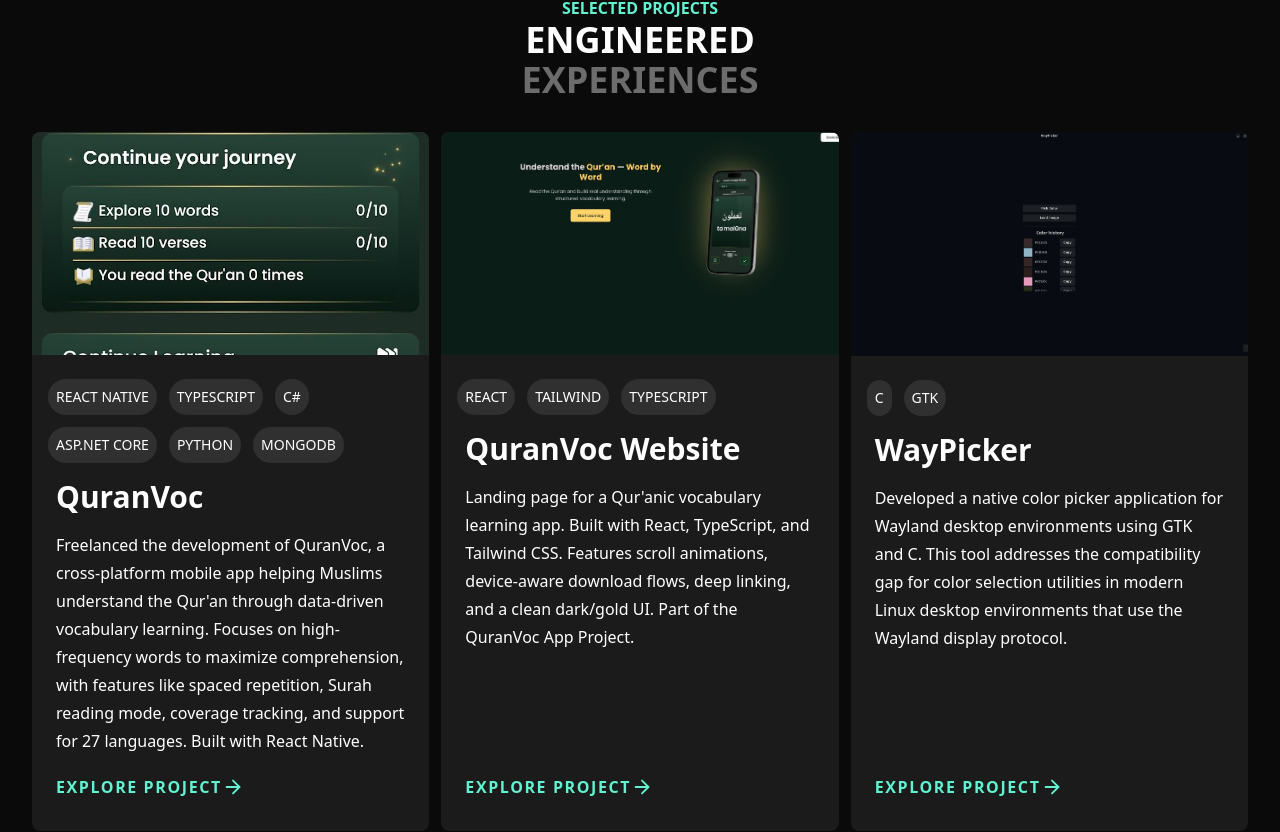
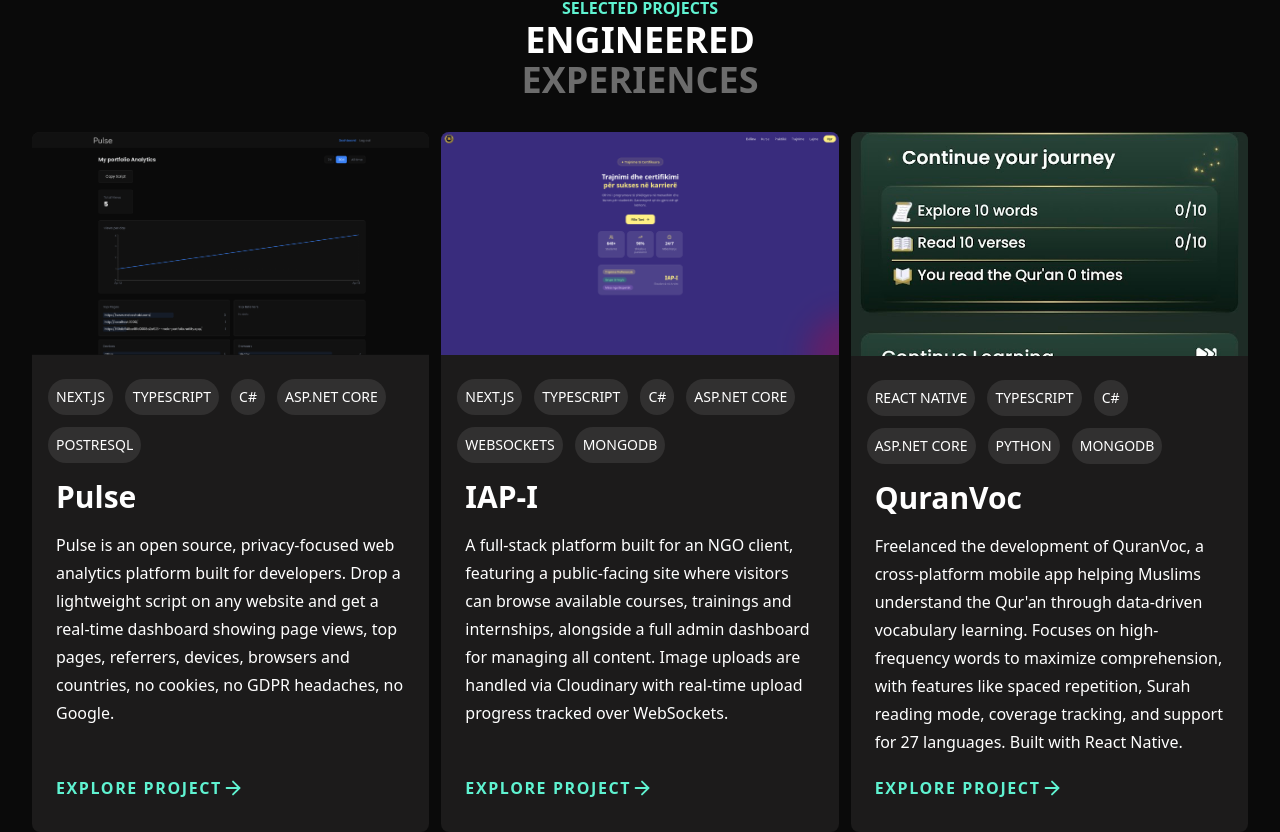
Before and after one commit to melosshabi/Portfolio, a Next.js app: page / in a window 1280 px wide. Shown: the part 780-1612 px from the top of the page. Built offline with nearby package versions, Linux system fonts and the light colour scheme.

Commit message:
Added new projects

```diff
--- a/app/page.tsx
+++ b/app/page.tsx
@@ -1,4 +1,6 @@
 import Project from "@/components/Project";
+import pulse from "@/images/pulse.png";
+import iapi from "@/images/iap-i.png";
 import quranvoc from "@/images/quranvoc.jpg";
 import quranvocSite from "@/images/quranvoc-site.png";
 import waypicker from "@/images/waypicker.png";
@@ -57,6 +59,33 @@ export default function Home() {
           <span className="opacity-40">Experiences</span>
         </h2>
         <div className="mt-8 flex flex-col gap-12 md:grid md:grid-cols-2 lg:grid-cols-3 lg:gap-3">
+          <Project
+            image={pulse}
+            skills={[
+              "Next.js",
+              "TypeScript",
+              "C#",
+              "ASP.NET Core",
+              "PostreSQL",
+            ]}
+            projectName="Pulse"
+            projectDescription="Pulse is an open source, privacy-focused web analytics platform built for developers. Drop a lightweight script on any website and get a real-time dashboard showing page views, top pages, referrers, devices, browsers and countries, no cookies, no GDPR headaches, no Google."
+            exploreUrl="https://pulse.velovix.com"
+          />
+          <Project
+            image={iapi}
+            skills={[
+              "Next.js",
+              "TypeScript",
+              "C#",
+              "ASP.NET Core",
+              "WebSockets",
+              "MongoDB",
+            ]}
+            projectName="IAP-I"
+            projectDescription="A full-stack platform built for an NGO client, featuring a public-facing site where visitors can browse available courses, trainings and internships, alongside a full admin dashboard for managing all content. Image uploads are handled via Cloudinary with real-time upload progress tracked over WebSockets."
+            exploreUrl="https://iap-i.com"
+          />
           <Project
             image={quranvoc}
             skills={[
```
Also changed, not shown: images/iap-i.png (added), images/pulse.png (added).
